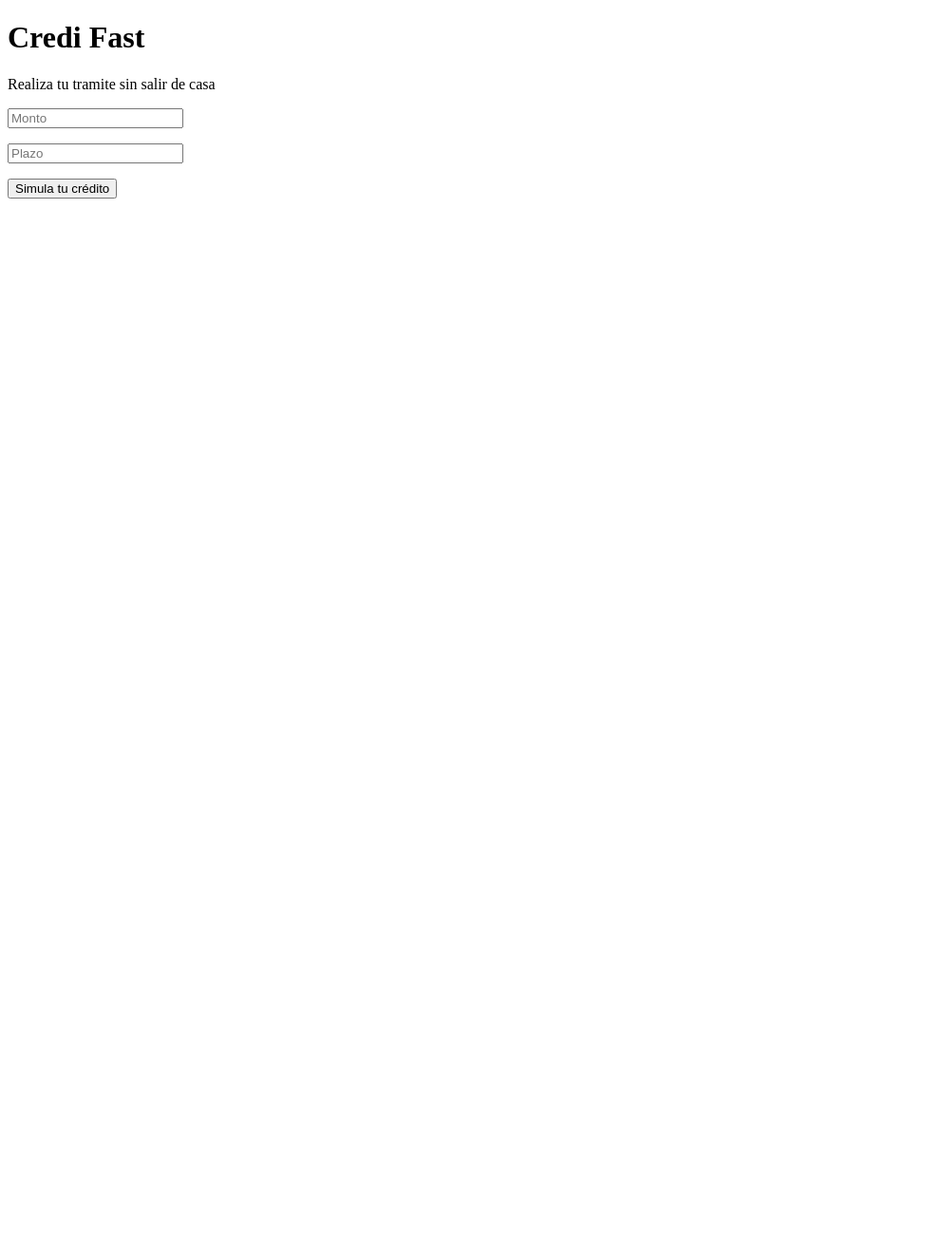
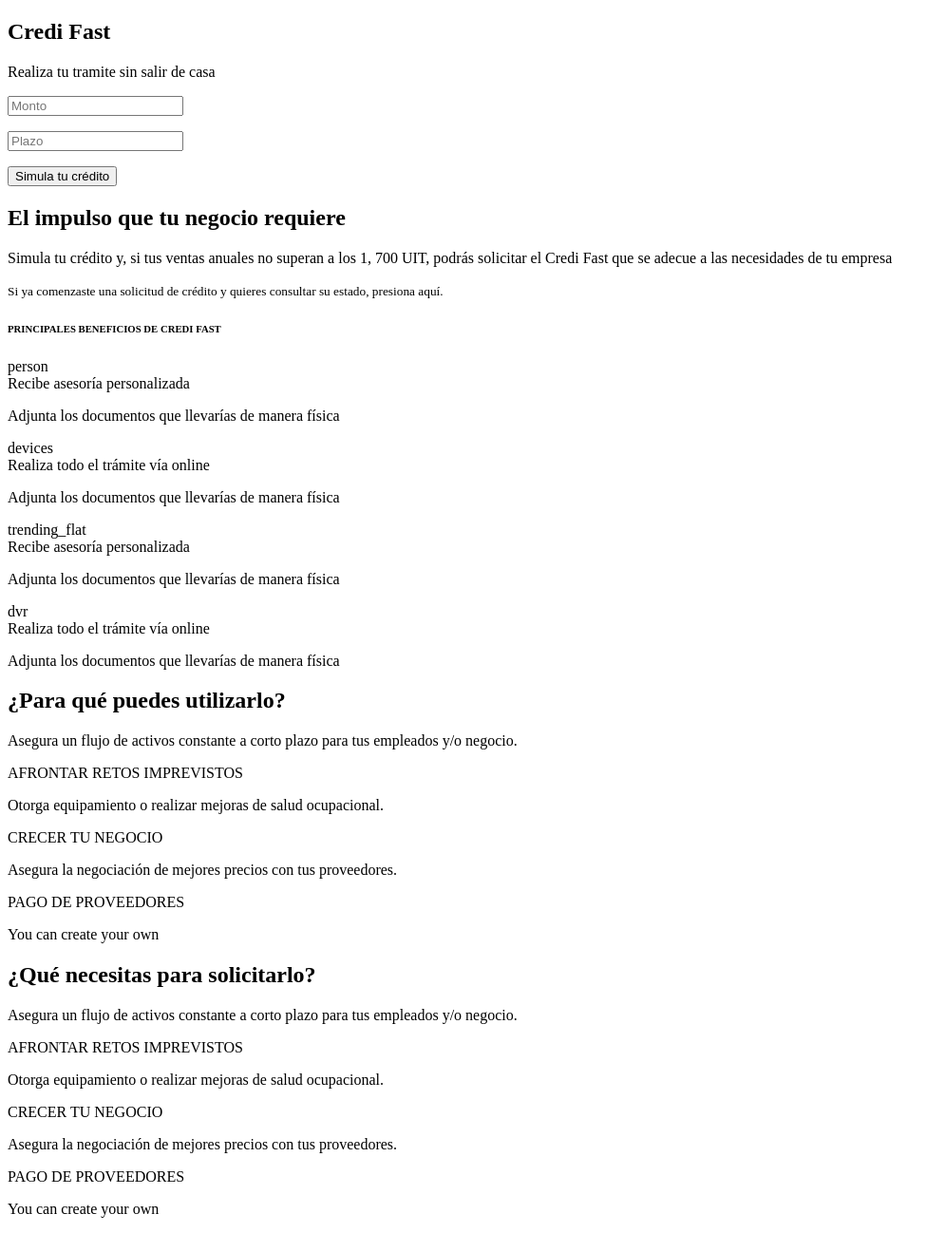
Before and after one commit to angelotrujillo21/pymefast, a CodeIgniter 4 app: template app/Views/frontend/index.php in a window 1280 px wide. Shown: the whole page at 95% size, without its empty margins (0-995 px from the left). Before the commit the page ends 209 px from the top, so only its background shows below. Run offline with PHP 8.4 and a stand-in for CodeIgniter, Linux system fonts and the light colour scheme; the template is opened without the code that fills it, so the values that code supplies are empty; some libraries are stand-ins or nearby versions.

Commit message:
Avance 3

```diff
--- a/app/Views/frontend/index.php
+++ b/app/Views/frontend/index.php
@@ -14,14 +14,16 @@
 
     <?php extend_view(['frontend/common/navbar'], $data) ?>
 
-    <header class="masthead bg-primary-v text-white text-center">
+    <section class="masthead bg-primary-v text-white text-center">
+        <div class="background-overlay"></div>
 
-        <div class="container d-flex align-items-center flex-column">
+        <div class="container d-flex align-items-center flex-column content-credit-fast">
             <!-- Masthead Heading-->
-            <h1 class="masthead-heading text-uppercase mb-0 font-weight-bold">Credi Fast</h1>
+            <h1 class="masthead-heading mb-0 font-weight-bold">Credi Fast</h1>
             <!-- Masthead Subheading-->
             <p class="masthead-subheading font-weight-light mb-0 my-1">Realiza tu tramite sin salir de casa</p>
-            <form class="form-inline">
+
+            <form class="form-inline form-simulacion mt-4">
                 <div class="form-group mb-2">
                     <input type="text" class="form-control" id="txtMonto" placeholder="Monto" required="required" data-validation-required-message="Por Favor ingrese el Monto.">
                     <p class="help-block text-danger"></p>
@@ -30,15 +32,143 @@
                     <input type="text" class="form-control" id="txtPlazo" placeholder="Plazo" required="required" data-validation-required-message="Por Favor ingrese el plazo.">
                     <p class="help-block text-danger"></p>
                 </div>
-                <button type="submit" class="btn btn-simula btn-lg">Simula tu crédito</button>
+
+                <div class="form-group mx-sm-3 mb-2">
+                    <button type="submit" class="btn btn-simula btn-lg">Simula tu crédito</button>
+                </div>
+
             </form>
 
         </div>
 
-    </header>
+    </section>
+
+    <!--Section1-->
+    <section class="page-section my-4">
+        <div class="container">
+            <!--  Grid Items-->
+            <div class="row">
+                <div class="col-lg-5 ml-auto text-white bg-seccion1">
+                    <h1>
+                        El impulso que tu negocio requiere
+                    </h1>
+                    <p class="lead">
+                        Simula tu crédito y, si tus ventas anuales no superan a los 1, 700 UIT, podrás solicitar el Credi Fast que se adecue a las necesidades de tu empresa
+                    </p>
+                    <small>Si ya comenzaste una solicitud de crédito y quieres consultar su estado, presiona aquí.</small>
+                </div>
+                <div class="col-lg-7 ml-auto bg-seccion2">
+                    <h6>
+                        PRINCIPALES BENEFICIOS DE CREDI FAST
+                    </h6>
+                    <div class="row">
+                        <div class="col">
+                            <span class="material-icons icon-landing-s1 "> person </span>
+                            <div class="w-100"></div>
+                            Recibe asesoría personalizada
+                            <p class="lead">
+                                Adjunta los documentos que llevarías de manera física
+                            </p>
+                        </div>
+                        <div class="col">
+                            <span class="material-icons icon-landing-s1 "> devices </span>
+                            <div class="w-100"></div>
+                            Realiza todo el trámite vía online
+                            <p class="lead">
+                                Adjunta los documentos que llevarías de manera física
+                            </p>
+                        </div>
+                    </div>
+                    <div class="row">
+                        <div class="col">
+                            <span class="material-icons icon-landing-s1 "> trending_flat </span>
+                            <div class="w-100"></div>
+                            Recibe asesoría personalizada
+                            <p class="lead">
+                                Adjunta los documentos que llevarías de manera física
+                            </p>
+                        </div>
+                        <div class="col">
+                            <span class="material-icons icon-landing-s1 "> dvr </span>
+                            <div class="w-100"></div>
+                            Realiza todo el trámite vía online
+                            <p class="lead">
+                                Adjunta los documentos que llevarías de manera física
+                            </p>
+                        </div>
+                    </div>
+
+                </div>
+            </div>
+
+        </div>
+        </div>
+    </section>
 
 
+    <!-- Section2-->
+    <section class="page-section seccion-2 text-black mb-0" id="about">
+        <div class="container-fluid">
+            <!-- About Section Content-->
+            <div class="row">
+                <div class="col-lg-3 ml-auto bg-seccion2">
+                    <h1>
+                        ¿Para qué puedes utilizarlo?
+                    </h1>
+                    <p class="lead">
+                        Asegura un flujo de activos constante a corto plazo para tus empleados y/o negocio.
+                    </p>
+                </div>
+                <div class="col-lg-3 ml-auto bg-seccion2">
+                    AFRONTAR RETOS IMPREVISTOS
+                    <p class="lead">
+                        Otorga equipamiento o realizar mejoras de salud ocupacional.
+                    </p>
+                </div>
+                <div class="col-lg-3 ml-auto bg-seccion2">
+                    CRECER TU NEGOCIO
+                    <p class="lead">
+                        Asegura la negociación de mejores precios con tus proveedores.
+                    </p>
+                </div>
+                <div class="col-lg-3 ml-auto bg-seccion2">
+                    PAGO DE PROVEEDORES
+                    <p class="lead">
+                        You can create your own
+                    </p>
+                </div>
+            </div>
+            <div class="row">
+                <div class="col-lg-3 ml-auto bg-seccion2">
+                    <h1>
+                        ¿Qué necesitas para solicitarlo?
+                    </h1>
+                    <p class="lead">
+                        Asegura un flujo de activos constante a corto plazo para tus empleados y/o negocio.
+                    </p>
+                </div>
+                <div class="col-lg-3 ml-auto bg-seccion2">
+                    AFRONTAR RETOS IMPREVISTOS
+                    <p class="lead">
+                        Otorga equipamiento o realizar mejoras de salud ocupacional.
+                    </p>
+                </div>
+                <div class="col-lg-3 ml-auto bg-seccion2">
+                    CRECER TU NEGOCIO
+                    <p class="lead">
+                        Asegura la negociación de mejores precios con tus proveedores.
+                    </p>
+                </div>
+                <div class="col-lg-3 ml-auto bg-seccion2">
+                    PAGO DE PROVEEDORES
+                    <p class="lead">
+                        You can create your own
+                    </p>
+                </div>
+            </div>
 
+        </div>
+    </section>
 
 
 
--- a/public/css/frontend/style.css
+++ b/public/css/frontend/style.css
@@ -178,11 +178,6 @@
   background-size: cover;
 }
 
-.btn-simula {
-  color: #fff;
-  background-color: #1d73b2;
-  border-color: #1d73b2;
-}
 .logo-footer {
   width: 100px;
 }
```
